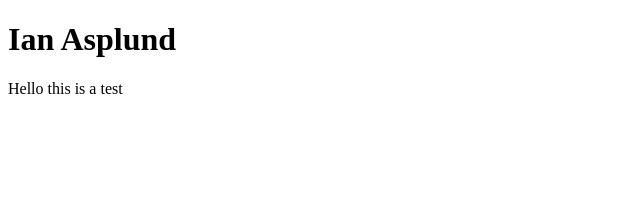
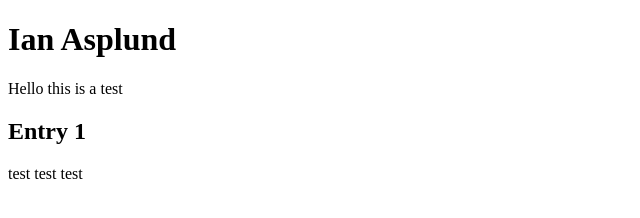
Before and after one commit to ianasplund/ianasplund.github.io, a plain HTML site: page index.html in a window 1280 px wide. Shown: the whole page, without its empty margins (0-640 px from the left). Drawn offline with Linux system fonts and the light colour scheme.

Commit message:
Update index.html

```diff
--- a/index.html
+++ b/index.html
@@ -3,5 +3,7 @@
 <body>
 <h1>Ian Asplund</h1>
 <p>Hello this is a test</p>
+<h2>Entry 1</h2>
+<p>test test test</p>
 </body>
 </html>
```
